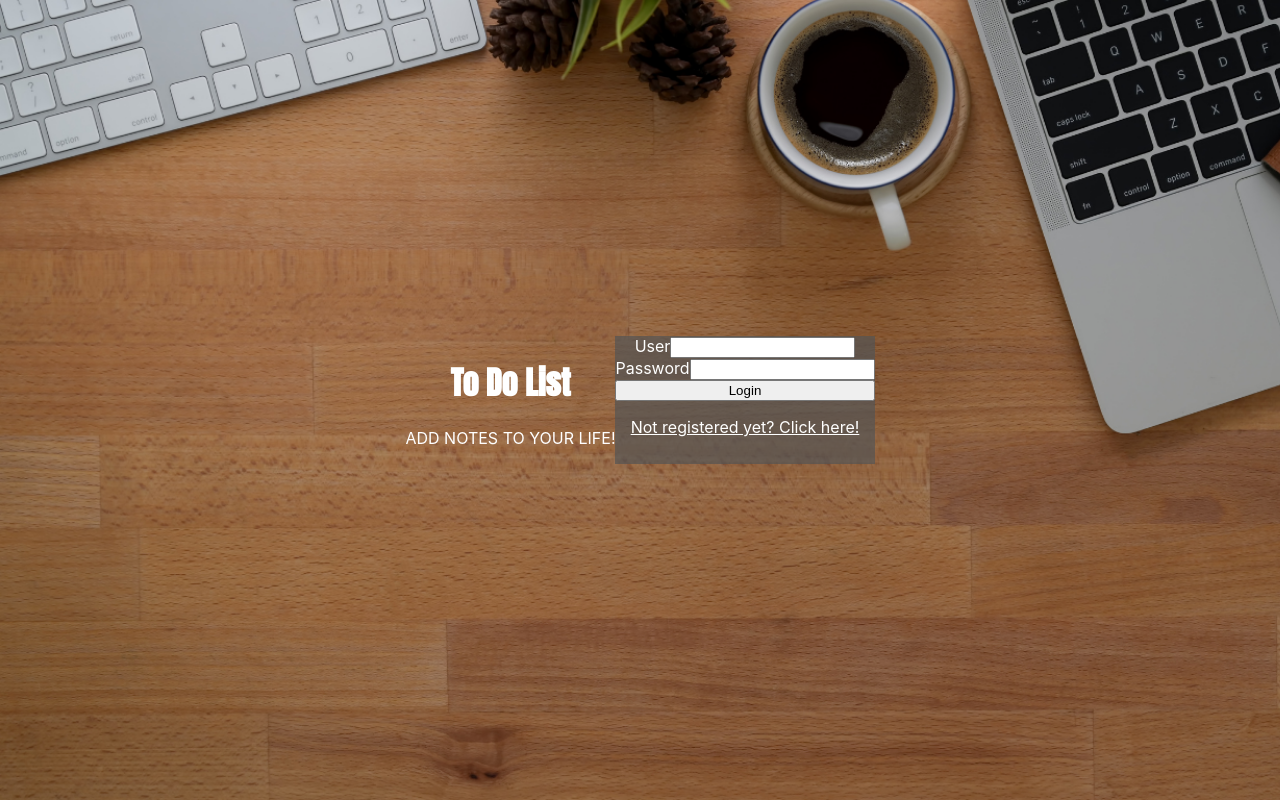
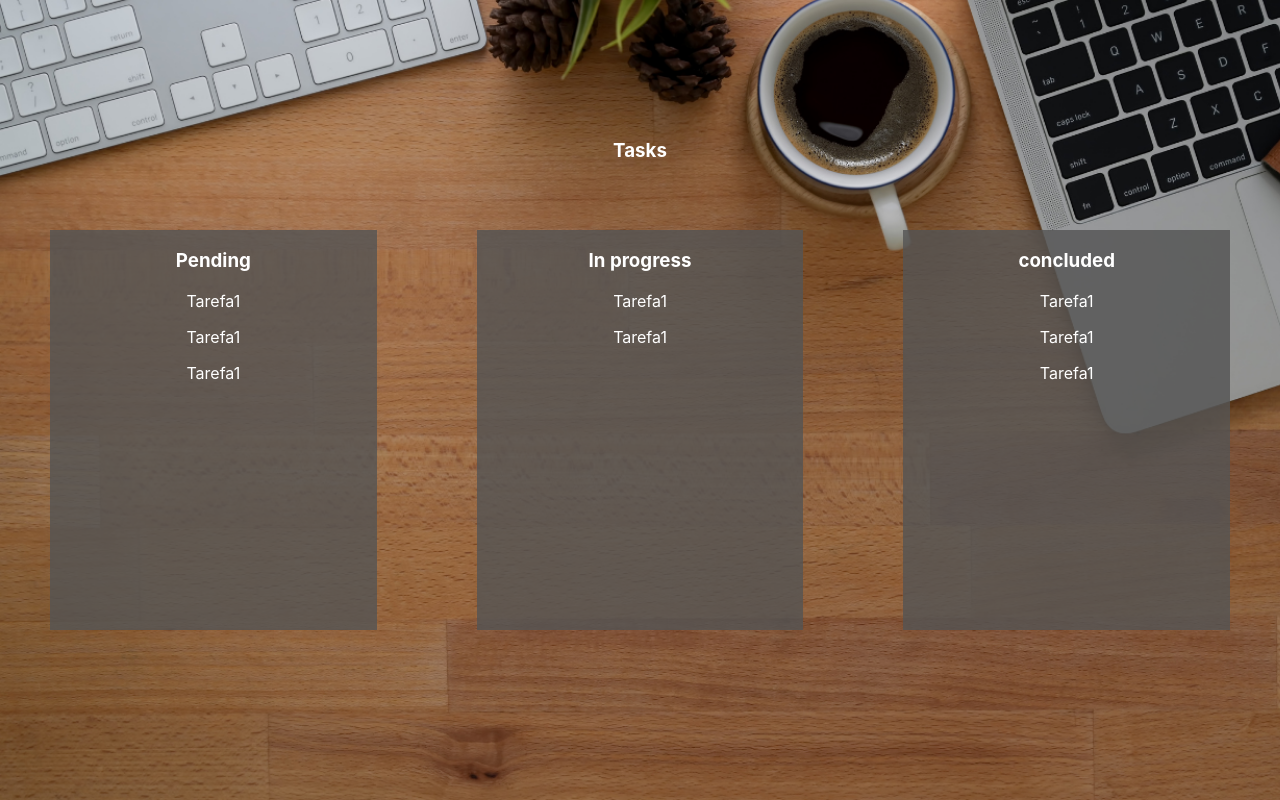
Before and after one commit to DanielDaher/ebyrt-to-do-list, a React (Create React App) app in the folder frontend/to-do-list/: page /tasks in a window 1280 px wide. Built offline with nearby package versions, Linux system fonts and the light colour scheme; a web font is replaced by a local one.

Commit message:
create: add context providerand show login error if user or password is invalid

```diff
--- a/frontend/to-do-list/src/App.js
+++ b/frontend/to-do-list/src/App.js
@@ -1,5 +1,7 @@
 import './css/App.css';
 import Home from './pages/homepage/Home';
+import Tasks from './pages/tasksPage/Tasks';
+import LoginProvider from './context/LoginProvider';
 import { BrowserRouter, Switch, Route } from 'react-router-dom';
 
 function App() {
@@ -7,8 +9,10 @@ function App() {
     <div>
       <BrowserRouter>
       <Switch>
+        <LoginProvider>
         <Route exact path='/' component={ Home } />
-        <Home />
+        <Route exact path='/tasks' component={ Tasks } />
+        </LoginProvider>
       </Switch>
       </BrowserRouter>
     </div>
--- /dev/null
+++ b/frontend/to-do-list/src/context/LoginContext.js
@@ -0,0 +1,5 @@
+import { createContext } from "react";
+
+const loginContext = createContext();
+
+export default loginContext;
--- /dev/null
+++ b/frontend/to-do-list/src/context/LoginProvider.js
@@ -0,0 +1,13 @@
+import React from 'react';
+import LoginContext from './LoginContext';
+
+export default function LoginProvider(props) {
+  const { children } = props;
+  const contextValue = {};
+
+  return (
+    <LoginContext.Provider value={contextValue}>
+      {children}
+    </LoginContext.Provider>
+  );
+};
--- a/frontend/to-do-list/src/css/App.css
+++ b/frontend/to-do-list/src/css/App.css
@@ -10,7 +10,3 @@ body {
   min-height: 100vh;
   text-align: center;
 }
-
-.login-form-link {
-  color: white;
-};
--- a/frontend/to-do-list/src/css/Home.css
+++ b/frontend/to-do-list/src/css/Home.css
@@ -4,8 +4,8 @@
 
 .home-title{
   font-family: 'Anton';
-};
+}
 
 .home-subtitle {
   font-family: 'Lexend Mega';
-};
+}
--- a/frontend/to-do-list/src/css/LoginForm.css
+++ b/frontend/to-do-list/src/css/LoginForm.css
@@ -3,9 +3,9 @@ form {
   flex-direction: column;
   max-width: 350px;
   background-color: rgba(84, 84, 84, 0.7);
-};
+}
 
 .login-form-link {
   text-decoration: none;
   color: white;
-};
+}
--- /dev/null
+++ b/frontend/to-do-list/src/css/Tasks.css
@@ -0,0 +1,12 @@
+.boards-content {
+  display: flex;
+  justify-content: center;
+  height: 500px;
+  width: 100vw;
+}
+
+.first-board, .second-board, .third-board {
+  background-color: rgba(84, 84, 84, 0.8);
+  margin: 50px;
+  width: 700px;
+}
--- a/frontend/to-do-list/src/pages/homepage/components/LoginForm.js
+++ b/frontend/to-do-list/src/pages/homepage/components/LoginForm.js
@@ -5,10 +5,42 @@ import '../../../css/LoginForm.css';
 export default function LoginForm() {
   const [user, setUser] = useState('');
   const [password, setPassword] = useState('');
+  const [showError, setShowError] = useState(false);
+
+  const renderizeSubmitButton = () => {
+    return (
+      <button
+        type="submit"
+        onSubmit={(e) => makeLogin(e)} >
+        Login
+      </button>
+    );
+  };
+
+  const showLoginError = () => {
+    return (
+      <div>
+        <p className="login-error-message">{showError}</p>
+        <button type="button"
+        onClick={() => setShowError(false)}
+        >
+          OK
+        </button>
+      </div>
+    );
+  };
+
+  const redirectToTasks = () => {
+    setUser('');
+    setPassword('');
+    window.location.href = `${window.origin}/tasks`;
+  };
 
   const makeLogin = async (e) => {
     e.preventDefault();
+
     const url = 'http://localhost:3000/login';
+
     const requisition = await fetch(url, {
       method: "POST",
       body: JSON.stringify({
@@ -16,8 +48,14 @@ export default function LoginForm() {
         password,
       }),
     });
-    const json = await requisition.json();
-    console.log(json);
+
+    const APIresponse = await requisition.json();
+    console.log(APIresponse);
+
+    if (APIresponse.message) return setShowError(APIresponse.message);
+
+    localStorage.setItem("toDoListToken", APIresponse.token);
+    redirectToTasks();
   };
 
   return (
@@ -30,11 +68,7 @@ export default function LoginForm() {
         Password
         <input type="text" onChange={(e) => setPassword(e.target.value)} />
       </label>
-      <button
-        type="submit"
-        onSubmit={(e) => makeLogin(e)} >
-        Login
-      </button>
+      {showError ? showLoginError() : renderizeSubmitButton()}
       <Link to="/characters" className="login-form-link">
         <p>Not registered yet? Click here!</p>
       </Link>
--- /dev/null
+++ b/frontend/to-do-list/src/pages/tasksPage/Tasks.js
@@ -0,0 +1,29 @@
+import React from 'react';
+import '../../css/Tasks.css';
+
+export default function Tasks() {
+  return (
+    <div>
+      <h3>Tasks</h3>
+      <div className="boards-content">
+        <div className="first-board">
+          <h3>Pending</h3>
+          <p>Tarefa1</p>
+          <p>Tarefa1</p>
+          <p>Tarefa1</p>
+        </div>
+        <div className="second-board">
+          <h3>In progress</h3>
+          <p>Tarefa1</p>
+          <p>Tarefa1</p>
+        </div>
+        <div className="third-board">
+          <h3>concluded</h3>
+          <p>Tarefa1</p>
+          <p>Tarefa1</p>
+          <p>Tarefa1</p>
+        </div>
+      </div>
+    </div>
+  );
+};
```
